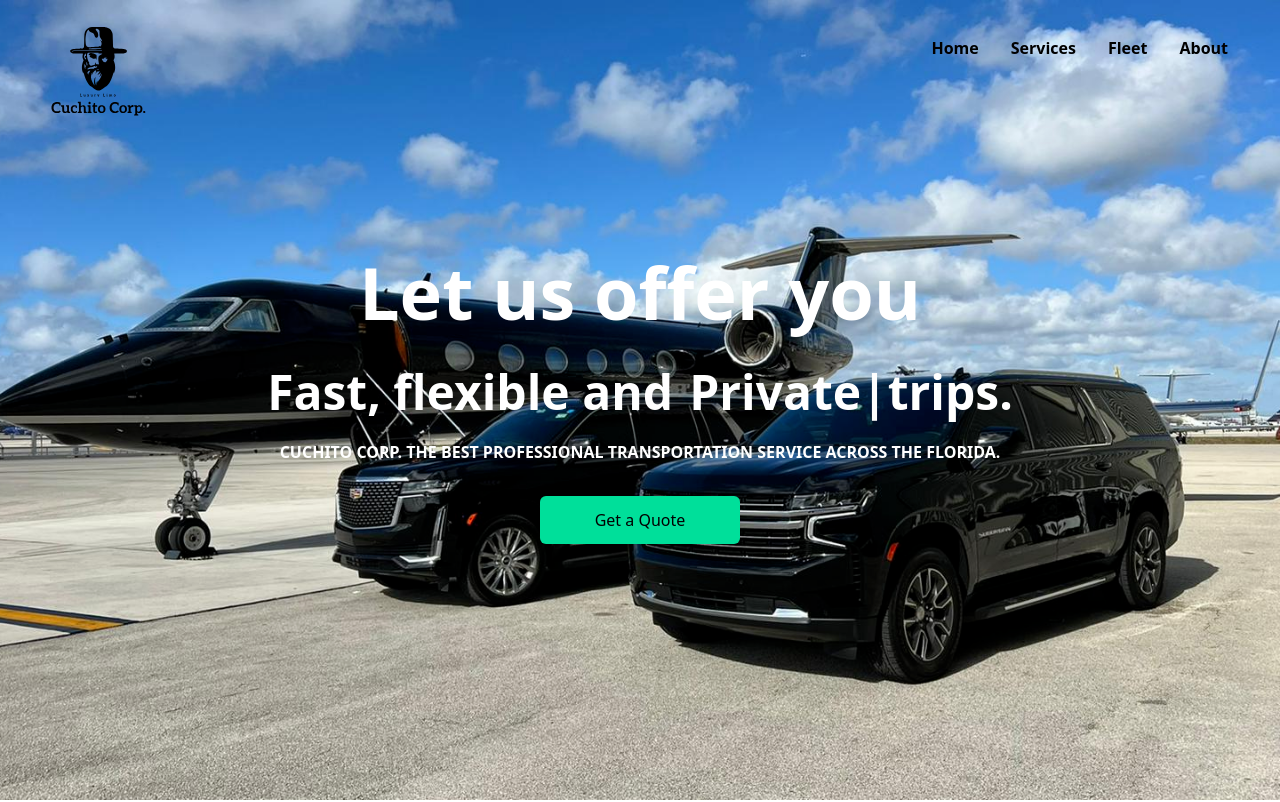
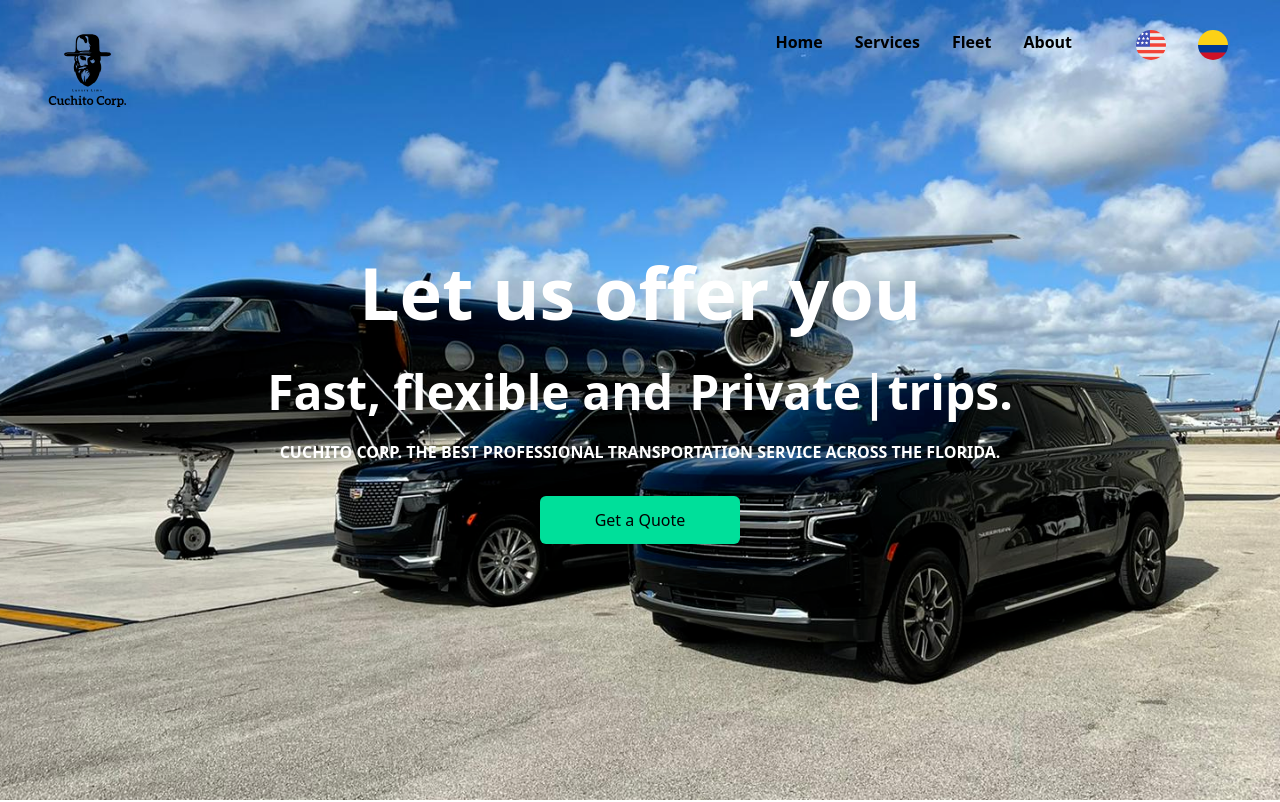
Before and after one commit to andrespaez16/limo-cuchito, a React (Create React App) app: page / in a window 1280 px wide. Shown: the top 802 px of the page. Built offline with nearby package versions, Linux system fonts and the light colour scheme.

Commit message:
add toggle in18

```diff
--- a/src/assets/in18/es/global.json
+++ b/src/assets/in18/es/global.json
@@ -1,19 +1,19 @@
 {
     "home": {
       "title": "Permítanos ofrecerle",
-      "subtitle": "Rápida, flexible y",
+      "subtitle": "Rápidez,",
       "text_informative": "CUCHITO CORP. EL MEJOR SERVICIO DE TRANSPORTE PROFESIONAL EN TODA LA FLORIDA.",
       "button_text": "Consigue una cotización",
-      "private":"Privado",
-      "safe":"Seguro",
-      "confortable":"Comfortable",
-      "trips":"viajes."
+      "private":"Privacidad",
+      "safe":"Seguridad",
+      "confortable":"Comodidad",
+      "trips":"en sus viajes."
     },
     "nav": {
       "home": "Inicio",
       "services": "Servicios",
       "fleet": "Flota",
-      "about": "Acerca de nosotros"
+      "about": "Contactanos"
     },
     "services": {
       "title":"Servicios",
--- a/src/components/Hero.jsx
+++ b/src/components/Hero.jsx
@@ -22,7 +22,7 @@ const Hero = () => {
               backSpeed={50}
               loop
             />
-            trips.
+               {t("home.trips")}
           </p>
         </div>
         <p className="text-[#ffffff] font-bold p-2">
--- a/src/components/Navbar.jsx
+++ b/src/components/Navbar.jsx
@@ -69,6 +69,22 @@ const Navbar = () => {
          {t("nav.about")}
           </Link>
         </li>
+        <li className="p-4">
+        </li>
+        <li className="p-4">
+          <Link
+          >
+         <button className="bg-white w-[30px] h-[30px] rounded-full font-medium mx-auto md:mx-0 usa" onClick={()=> i18n.changeLanguage("en")}>
+          </button>
+          </Link>
+        </li>
+        <li className="p-4">
+          <Link
+          >
+         <button className="bg-white w-[30px] h-[30px] rounded-full font-medium mx-auto md:mx-0 col" onClick={()=> i18n.changeLanguage("es")}>
+          </button>
+          </Link>
+        </li>
       </ul>
       <div onClick={handleNav} className="block md:hidden">
         {nav ? <AiOutlineClose size={20} /> : <AiOutlineMenu size={20} />}
--- a/src/components/navBar.css
+++ b/src/components/navBar.css
@@ -2,3 +2,16 @@
     padding-bottom:12px ;
     border-bottom: 3px solid black;
 }
+
+.usa{
+    background-image: url("../assets/usa3.png");
+    background-repeat: no-repeat;
+    background-size:cover;
+    background-position: center;
+}
+.col{
+    background-image: url("../assets/col2.png");
+    background-repeat: no-repeat;
+    background-size:cover;
+    background-position: center;
+}
```
Also changed, not shown: src/assets/col2.png (added), src/assets/usa3.png (added).
